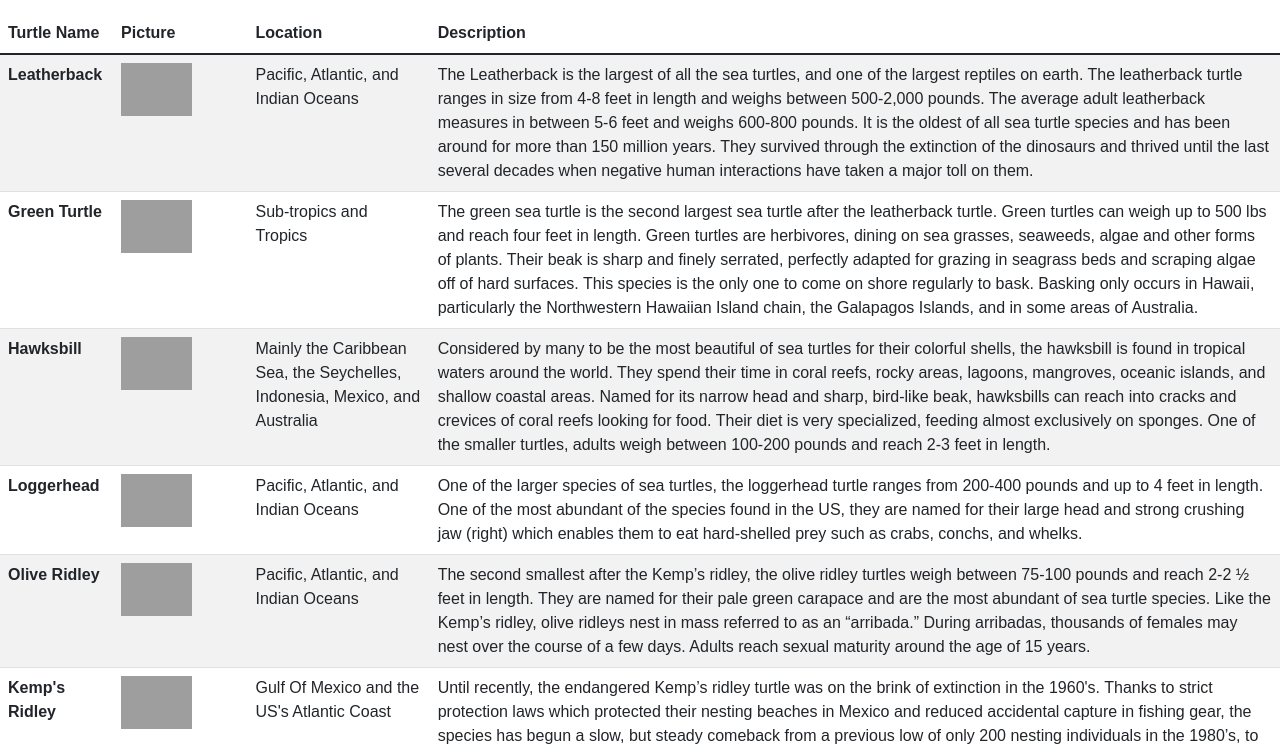
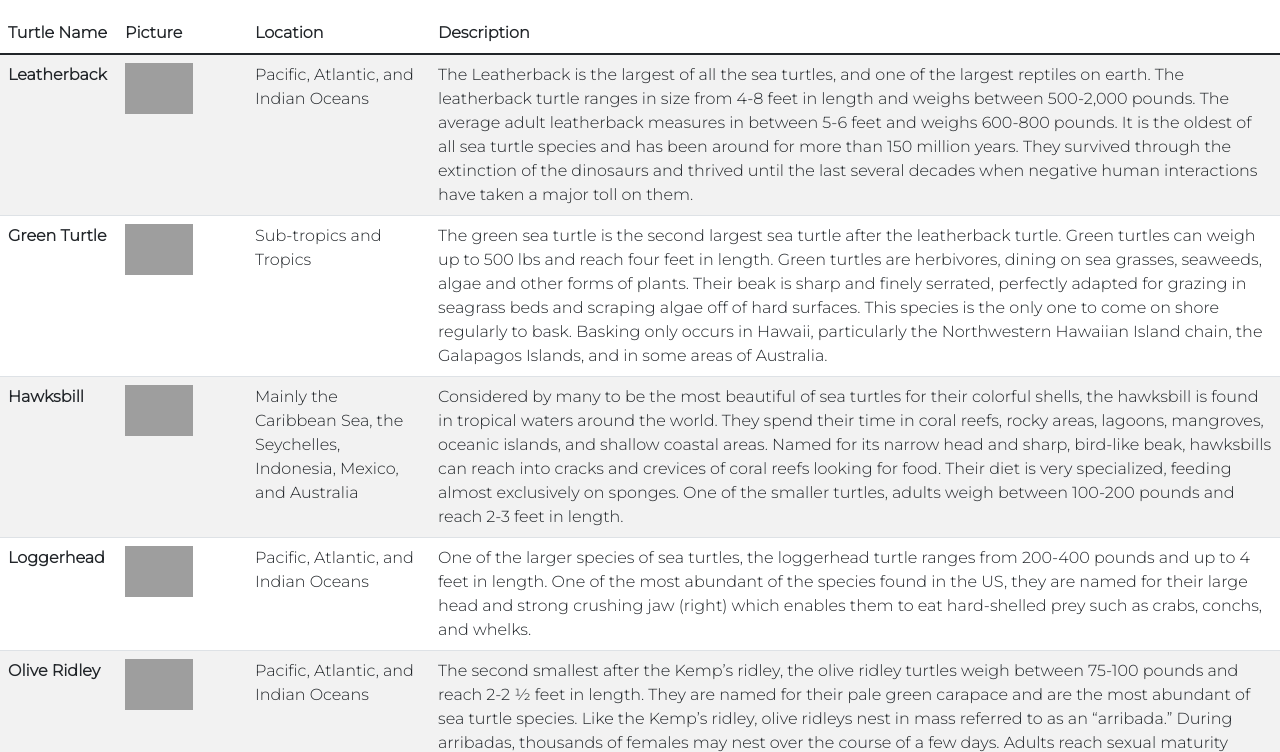
Before and after one commit to mb211/mb211.github.io, a plain HTML site: page turtles.html in a window 1280 px wide. Shown: the part 174-926 px from the top of the page. Drawn offline with nearby package versions, Linux system fonts and the light colour scheme; grey boxes are pictures that could not be loaded.

Commit message:
Update turtles.html

```diff
--- a/turtles.html
+++ b/turtles.html
@@ -6,6 +6,10 @@
         <!-- Required Bootstrap meta tags -->
         <meta charset="utf-8">
         <meta name="viewport" content="width=device-width, initial-scale=1">
+        <link rel="preconnect" href="https://fonts.googleapis.com">
+        <link rel="preconnect" href="https://fonts.gstatic.com" crossorigin>
+        <link href="https://fonts.googleapis.com/css2?family=Montserrat:wght@300&display=swap" rel="stylesheet">
+
 
         <!-- Bootstrap CSS -->
         <link href="https://cdn.jsdelivr.net/npm/bootstrap@5.1.3/dist/css/bootstrap.min.css" rel="stylesheet" integrity="sha384-1BmE4kWBq78iYhFldvKuhfTAU6auU8tT94WrHftjDbrCEXSU1oBoqyl2QvZ6jIW3" crossorigin="anonymous">
```
